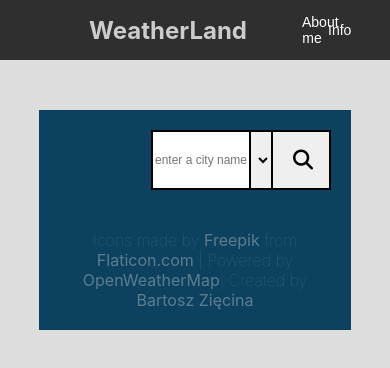
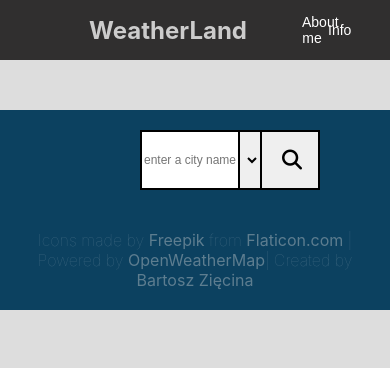
Before and after one commit to bartekmnemo/weather-app, a React (Create React App) app: page / in a window 390 px wide. Shown: the top 368 px of the page. Built offline with nearby package versions, Linux system fonts and the light colour scheme; no server answers.

Commit message:
better responsibility

```diff
--- a/src/components/Footer.css
+++ b/src/components/Footer.css
@@ -17,3 +17,9 @@ a {
    color: rgba(216, 216, 216, 0.4);
    font-weight: normal;
 }
+
+@media screen and (max-width:640px) {
+    Footer {
+        width: 100%;
+    }
+}
--- a/src/components/MainPanel.css
+++ b/src/components/MainPanel.css
@@ -38,7 +38,7 @@ form {
 input, button, select {
     position: absolute;
     height: 60px;
-    margin-right: 10px;
+    margin:0;
     padding: 10px 20px;
     border: 2px solid black;
     transition: .3s;
@@ -72,6 +72,7 @@ button:hover {
 
 @media screen and (max-width:1060px) {
     input, button, select {
+        margin: 0;
         font-size: 20px;
     }
     input {
@@ -94,9 +95,45 @@ button:hover {
 }
 
 @media screen and (max-width:780px) {
+    .sideCountry span {
+        font-size: 52px;
+        letter-spacing: 5px;
+    }
+
     input {
         width: 100px;
         font-size: 12px;
         padding: 0;
     }
 }
+
+@media screen and (max-width:640px) {
+    form {
+        width: 100%;
+        justify-content: right;
+    }
+
+    select {
+        right: 130px;
+    }
+
+    button {
+        right: 70px;
+    }
+
+    input {
+        right: 150px;
+    }
+
+    .sideCountry span {
+        font-size: 42px;
+        letter-spacing: 3px;
+    }
+}
+
+@media screen and (max-width:640px) {
+    .sideCountry span {
+        font-size: 36px;
+        letter-spacing: 2px;
+    }
+}
--- a/src/components/Result.css
+++ b/src/components/Result.css
@@ -263,6 +263,7 @@
     .rightInfo {
         flex-direction: column;
         align-items: center;
+       text-align: center;
     }
 
     .weatherParam {
@@ -271,3 +272,22 @@
         width: 100%;
     }
 }
+
+@media screen and (max-width:640px) {
+    .result {
+        width: 100%;
+    }
+
+    .tempPanel {
+        font-size: 80px;
+    }
+    .tempPanel img {
+        height: 150px;
+    }
+}
+
+@media screen and (max-width:480px) {
+    .tempPanel img {
+        height: 100px;
+    }
+}
```
